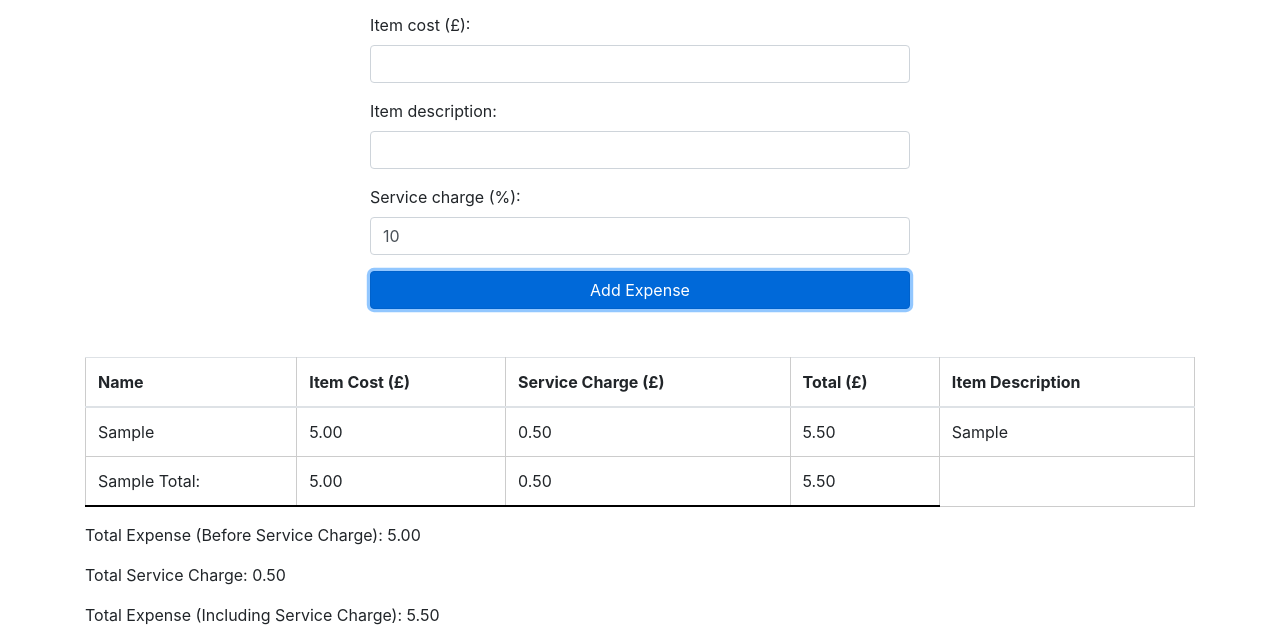
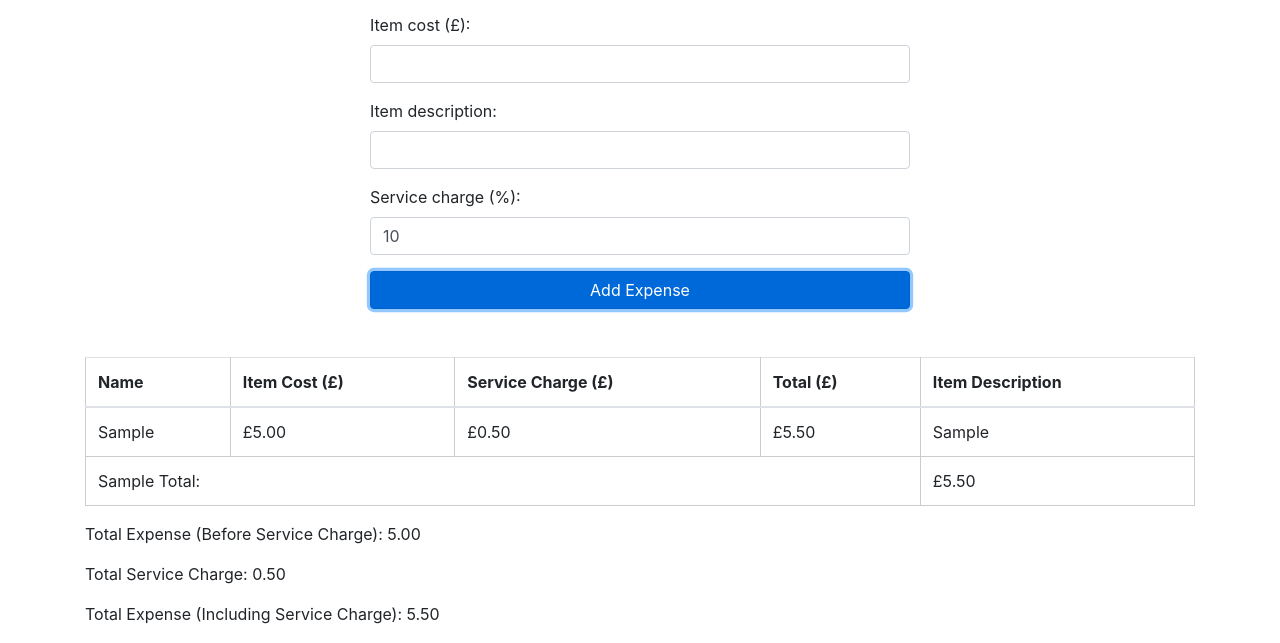
Before and after one commit to safesploitOrg/dining-expense-calculator, a plain HTML site: page index.html in a window 1280 px wide. Both pictures are taken after typing "Sample", "5", "Sample" into the empty fields and a click on the button "Add Expense". Shown: the part 193-836 px from the top of the page. Drawn offline with nearby package versions, Linux system fonts and the light colour scheme.

Commit message:
Refactoring

```diff
--- a/assets/js/script.js
+++ b/assets/js/script.js
@@ -1,78 +1,101 @@
 document.addEventListener("DOMContentLoaded", function() {
+    const expenseForm = document.getElementById("expense-form");
+    let expenses = {};
 
-    const expenseForm = document.getElementById("expense-form");
-    const nameInput = document.getElementById("name");
-    const itemCostInput = document.getElementById("item-cost");
-    const itemDescriptionInput = document.getElementById("item-description");
-    const serviceChargeInput = document.getElementById("service-charge");
-    const expenseList = document.getElementById("expense-list");
-    const totalExpense = document.getElementById("total-expense");
-    const totalServiceCharge = document.getElementById("total-service-charge");
-    const totalExpenseIncludingService = document.getElementById("total-expense-including-service");
-
-    let expenses = {};
-    let previousName = "";
-
-    expenseForm.addEventListener("submit", function(e) {
-        e.preventDefault();
-
-        const name = nameInput.value;
-        const itemCost = parseFloat(itemCostInput.value);
-        const itemDescription = itemDescriptionInput.value;
-        const serviceChargePercentage = parseFloat(serviceChargeInput.value) / 100;
-
-        if (!isNaN(itemCost) && itemDescription.trim() !== "") {
-            if (name !== previousName) {
-                previousName = name;
+    function initialize() {
+        attachEventListeners();
+        loadExpensesFromLocalStorage();
     }
 
-            if (!expenses[name]) {
-                expenses[name] = [];
+    function attachEventListeners() {
+        expenseForm.addEventListener("submit", handleFormSubmit);
+        window.addEventListener('beforeunload', handleBeforeUnload);
     }
 
-            expenses[name].push({
-                cost: itemCost,
-                description: itemDescription,
-                serviceChargePercentage
+    function handleFormSubmit(e) {
+        e.preventDefault();
+        const formData = getFormData();
+        if (isValidExpense(formData)) {
+            addExpense(formData);
+            updateExpenseList();
+            saveExpensesToLocalStorage();
+            resetFormInputs();
+        }
+    }
+
+    function getFormData() {
+        return {
+            name: document.getElementById("name").value,
+            itemCost: parseFloat(document.getElementById("item-cost").value),
+            itemDescription: document.getElementById("item-description").value,
+            serviceChargePercentage: parseFloat(document.getElementById("service-charge").value) / 100
+        };
+    }
+
+    function isValidExpense(expenseData) {
+        return !isNaN(expenseData.itemCost) && expenseData.itemDescription.trim() !== "";
+    }
+
+    function addExpense(expenseData) {
+        if (!expenses[expenseData.name]) {
+            expenses[expenseData.name] = [];
+        }
+        expenses[expenseData.name].push(expenseData);
+    }
+
+    function resetFormInputs() {
+        document.getElementById("item-cost").value = "";
+        document.getElementById("item-description").value = "";
+    }
+
+    function updateExpenseList() {
+        const expenseList = document.getElementById("expense-list");
+        expenseList.innerHTML = "";
+        let totalBeforeService = 0, totalService = 0, totalIncludingService = 0;
+
+        Object.keys(expenses).forEach(name => {
+            const personExpenses = expenses[name];
+            const totals = calculatePersonTotals(personExpenses);
+            totalBeforeService += totals.beforeService;
+            totalService += totals.service;
+            totalIncludingService += totals.includingService;
+            appendExpensesToTable(name, personExpenses, totals);
         });
 
-            updateExpenseList();
-            itemCostInput.value = "";
-            itemDescriptionInput.value = "";
+        updateTotalDisplays(totalBeforeService, totalService, totalIncludingService);
     }
-    });
 
-    function updateExpenseList() {
-        expenseList.innerHTML = "";
-        let totalBeforeService = 0;
-        let totalService = 0;
-        let totalIncludingService = 0;
+    function calculatePersonTotals(personExpenses) {
+        const totalBeforeService = personExpenses.reduce((sum, expense) => sum + expense.itemCost, 0);
+        const totalService = personExpenses.reduce((sum, expense) => sum + (expense.itemCost * expense.serviceChargePercentage), 0);
+        return {
+            beforeService: totalBeforeService,
+            service: totalService,
+            includingService: totalBeforeService + totalService
+        };
+    }
 
-        for (const name in expenses) {
-            if (expenses.hasOwnProperty(name)) {
-                const personExpenses = expenses[name];
-                const personTotalBeforeService = personExpenses.reduce((sum, expense) => sum + expense.cost, 0);
-                // (Continuation from where we left off)
-                const personTotalService = personExpenses.reduce((sum, expense) => sum + (expense.cost * expense.serviceChargePercentage), 0);
-                const personTotalIncludingService = personTotalBeforeService + personTotalService;
+    function appendExpensesToTable(name, personExpenses, totals) {
+        const expenseList = document.getElementById("expense-list");
 
-                totalBeforeService += personTotalBeforeService;
-                totalService += personTotalService;
-                totalIncludingService += personTotalIncludingService;
+        personExpenses.forEach((expense) => {
+            const row = document.createElement("tr");
 
-                personExpenses.forEach(expense => {
-                    const row = document.createElement("tr");
             const nameCell = document.createElement("td");
+            nameCell.textContent = name;
+
             const costCell = document.createElement("td");
+            costCell.textContent = `£${expense.itemCost.toFixed(2)}`;
+
             const serviceChargeCell = document.createElement("td");
+            const serviceCharge = expense.itemCost * expense.serviceChargePercentage;
+            serviceChargeCell.textContent = `£${serviceCharge.toFixed(2)}`;
+
             const totalCell = document.createElement("td");
+            totalCell.textContent = `£${(expense.itemCost + serviceCharge).toFixed(2)}`;
+
             const descriptionCell = document.createElement("td");
-
-                    nameCell.textContent = name;
-                    costCell.textContent = expense.cost.toFixed(2);
-                    serviceChargeCell.textContent = (expense.cost * expense.serviceChargePercentage).toFixed(2);
-                    totalCell.textContent = (expense.cost + (expense.cost * expense.serviceChargePercentage)).toFixed(2);
-                    descriptionCell.textContent = expense.description;
+            descriptionCell.textContent = expense.itemDescription;
 
             row.appendChild(nameCell);
             row.appendChild(costCell);
@@ -83,42 +106,43 @@ document.addEventListener("DOMContentLoaded", function() {
             expenseList.appendChild(row);
         });
 
-                // Append the total row for each person
+        // Append the total row for this person
         const totalRow = document.createElement("tr");
         const totalNameCell = document.createElement("td");
-                const totalCostCell = document.createElement("td");
-                const totalServiceChargeCell = document.createElement("td");
+        totalNameCell.textContent = name + " Total:";
+        totalNameCell.colSpan = 4;
+
         const personTotalCell = document.createElement("td");
-
-                totalNameCell.textContent = name + " Total:";
-                totalNameCell.classList.add("bold-separator");
-                totalCostCell.textContent = personTotalBeforeService.toFixed(2);
-                totalCostCell.classList.add("bold-separator");
-                totalServiceChargeCell.textContent = personTotalService.toFixed(2);
-                totalServiceChargeCell.classList.add("bold-separator");
-                personTotalCell.textContent = personTotalIncludingService.toFixed(2);
-                personTotalCell.classList.add("bold-separator");
+        personTotalCell.textContent = `£${(totals.includingService || 0).toFixed(2)}`; //safety check
 
         totalRow.appendChild(totalNameCell);
-                totalRow.appendChild(totalCostCell);
-                totalRow.appendChild(totalServiceChargeCell);
         totalRow.appendChild(personTotalCell);
 
         expenseList.appendChild(totalRow);
     }
+
+    function updateTotalDisplays(totalBeforeService, totalService, totalIncludingService) {
+        document.getElementById("total-expense").textContent = totalBeforeService.toFixed(2);
+        document.getElementById("total-service-charge").textContent = totalService.toFixed(2);
+        document.getElementById("total-expense-including-service").textContent = totalIncludingService.toFixed(2);
     }
 
-        totalExpense.textContent = totalBeforeService.toFixed(2);
-        totalServiceCharge.textContent = totalService.toFixed(2);
-        totalExpenseIncludingService.textContent = totalIncludingService.toFixed(2);
+    function saveExpensesToLocalStorage() {
+        localStorage.setItem('expenses', JSON.stringify(expenses));
+    }
 
-        // prompt users before they refresh the page
-        window.addEventListener('beforeunload', function (e) {
-            // Cancel the event as stated by the standard.
+    function loadExpensesFromLocalStorage() {
+        const storedExpenses = localStorage.getItem('expenses');
+        if (storedExpenses) {
+            expenses = JSON.parse(storedExpenses);
+            updateExpenseList();
+        }
+    }
+
+    function handleBeforeUnload(e) {
         e.preventDefault();
-            // Chrome requires returnValue to be set.
         e.returnValue = '';
+    }
+
+    initialize();
 });
-
-    }
-});
--- a/index.html
+++ b/index.html
@@ -55,6 +55,9 @@
     </div>
 
     <script src="assets/js/script.js"></script>
+
     <script src="assets/bootstrap-4.6.2-dist/js/bootstrap.min.js"></script>
+    <script src="https://code.jquery.com/jquery-3.6.0.min.js" integrity="sha384-vtXRMe3mGCbOeY7l30aIg8H9p3GdeSe4IFlP6G8JMa7o7lXvnz3GFKzPxzJdPfGK" crossorigin="anonymous"></script>
+
 </body>
 </html>
```
Lines whose indentation alone changed are shown as unchanged.
